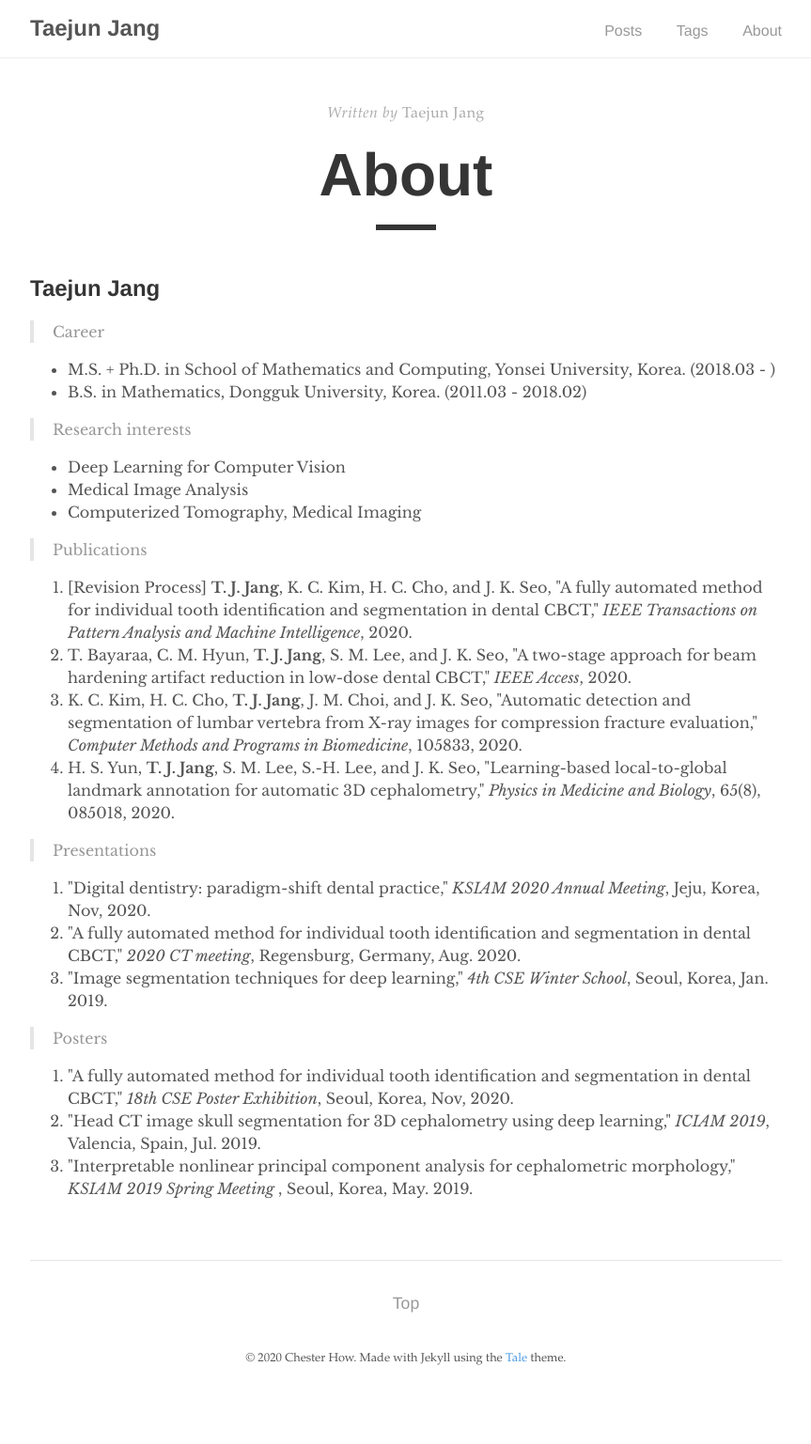
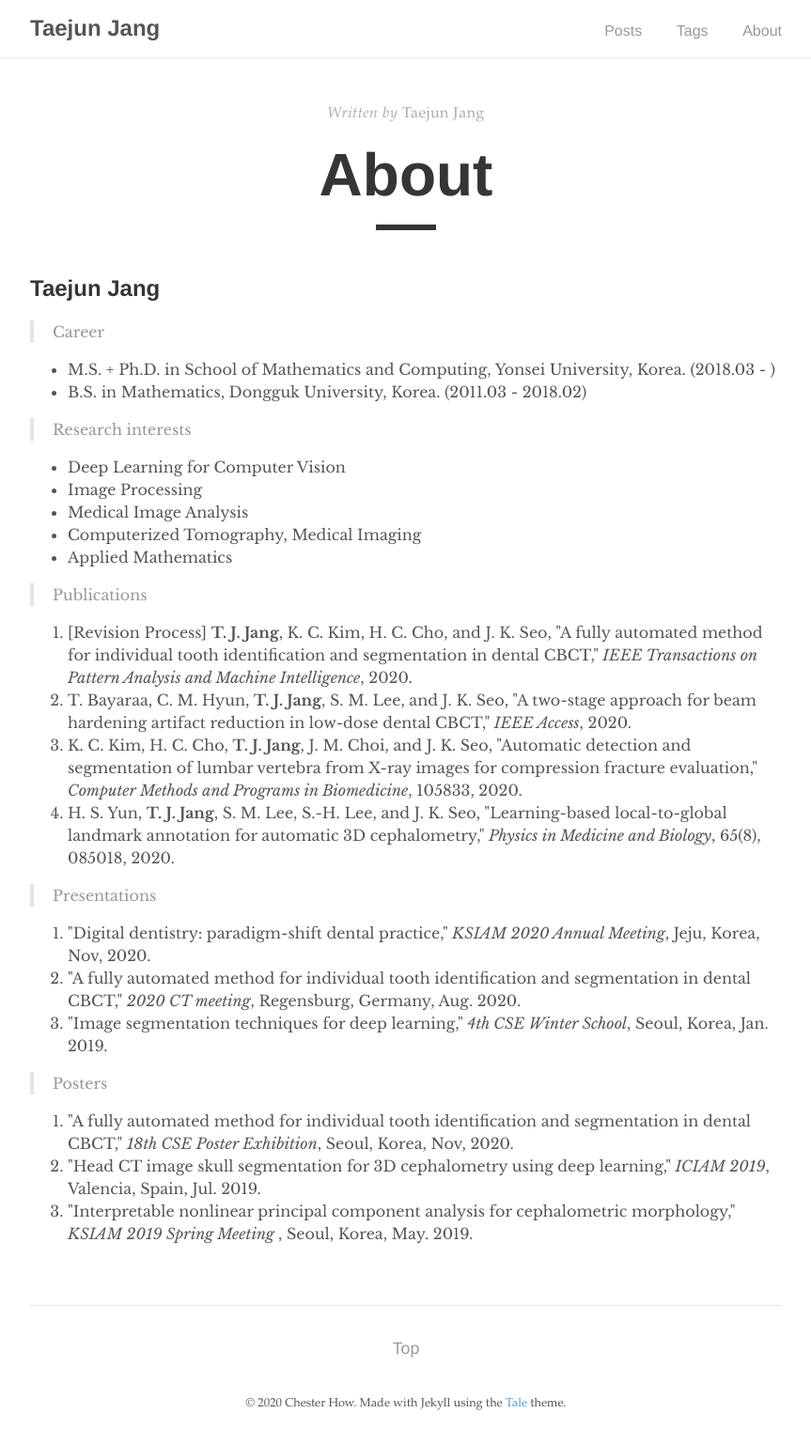
Before and after one commit to taejun-jang/taejun-jang.github.io, a Jekyll site: the page built from _pages/about.md, in a window 1280 px wide. Shown: the whole page at 94% size, without its empty margins (208-1071 px from the left). Built offline with Jekyll 4.4.1, drawn with Linux system fonts in a browser that asks for light colours; before the commit the page ends 1489 px from its top, so only the background shows below that.

Commit message:
Update about.md

```diff
--- a/_pages/about.md
+++ b/_pages/about.md
@@ -16,9 +16,10 @@ permalink: /about/
 > Research interests
 
 - Deep Learning for Computer Vision
+- Image Processing
 - Medical Image Analysis
 - Computerized Tomography, Medical Imaging
-
+- Applied Mathematics
 
 > Publications
 <ol>
```
